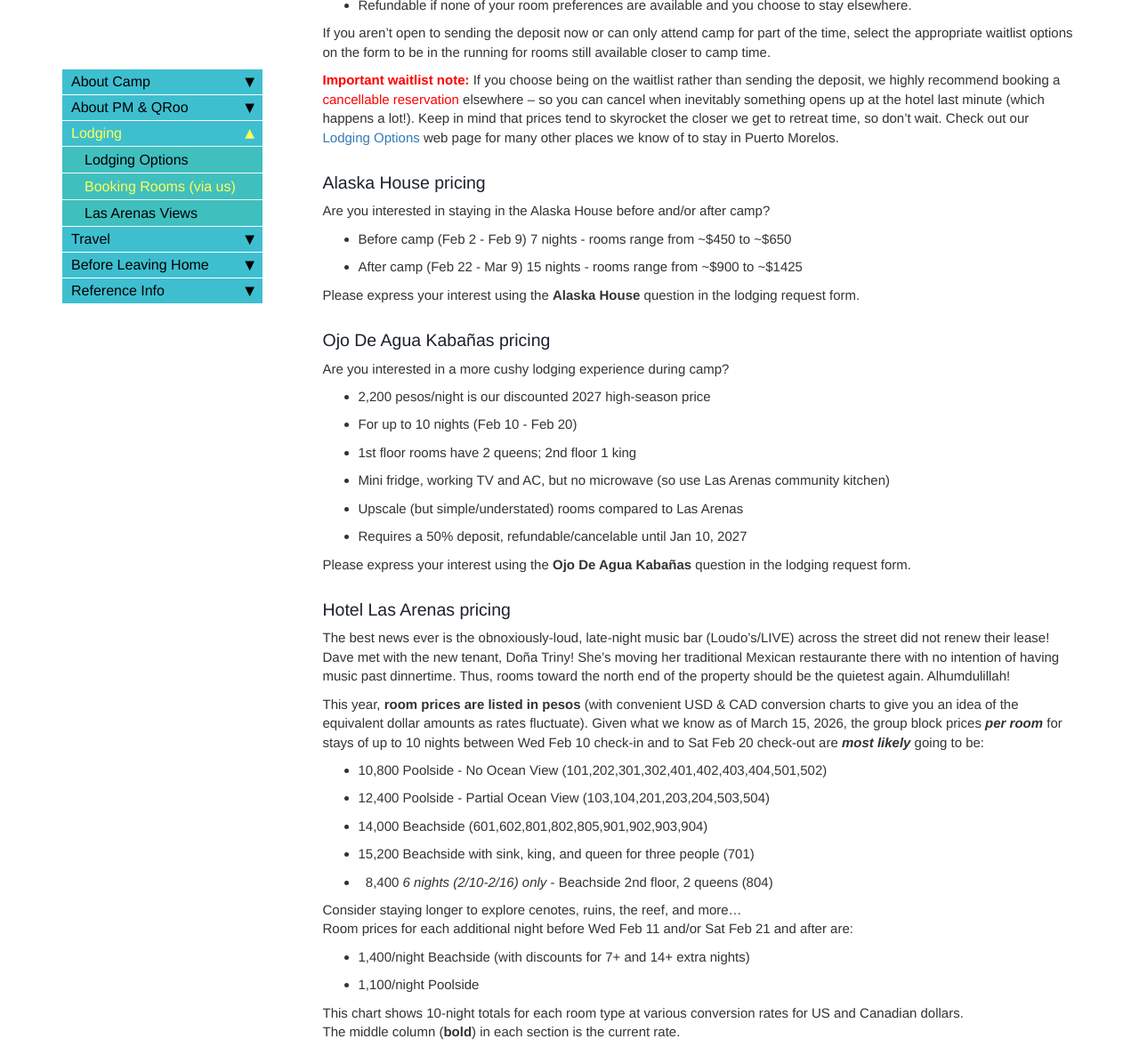
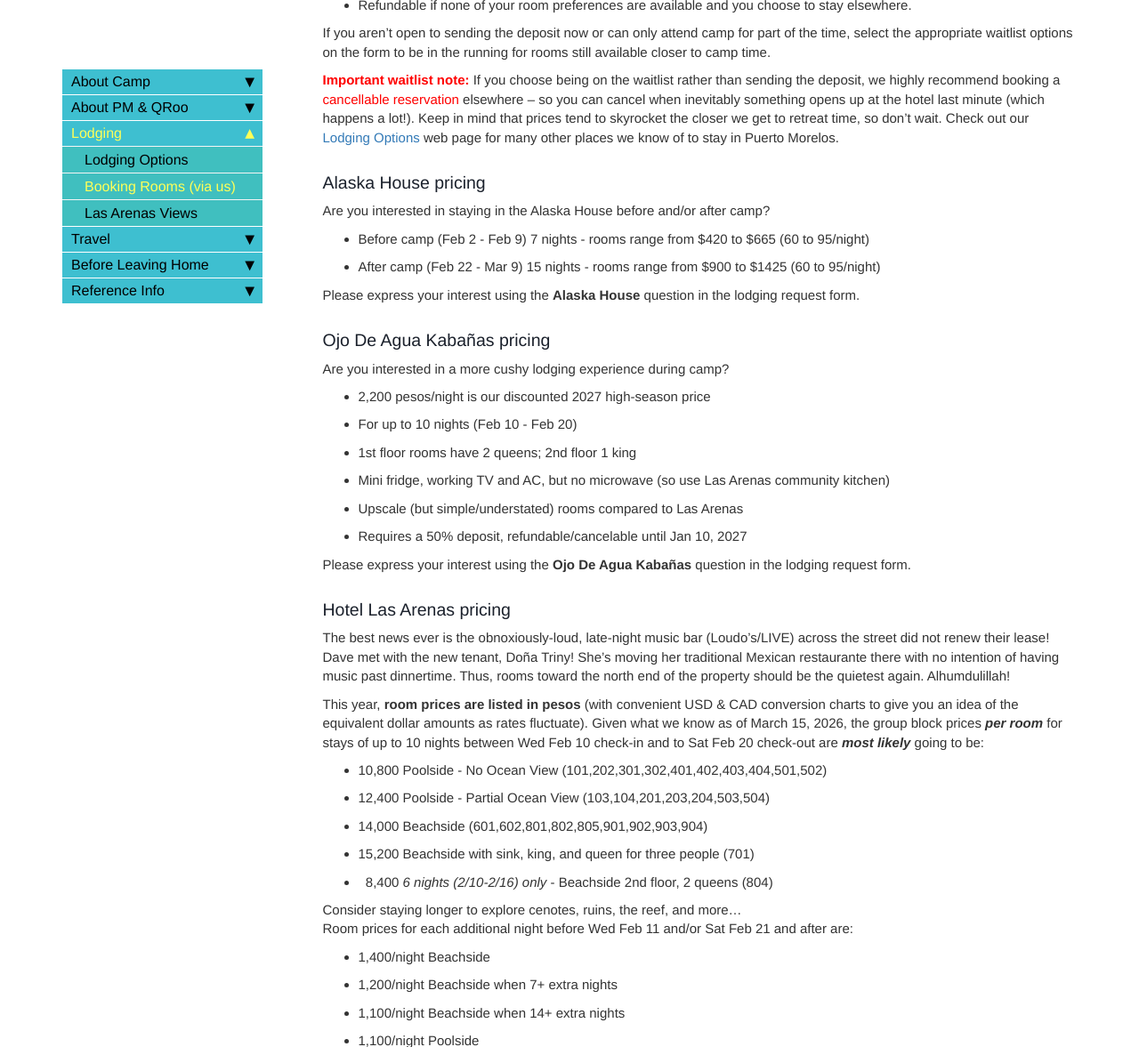
Before and after one commit to davewalker60/pmdup, a Jekyll site: the page built from pages/booking-rooms.md, in a window 1280 px wide and 1400 px high, scrolled down 669 px, cut to the strip 0-1177 px from the top of the window. Shown: the whole strip at 89% size. Built offline with Jekyll 4.4.1, drawn with Linux system fonts in a browser that asks for light colours; comment, search, counter and statistics services are not loaded.

Commit message:
Price adjustments

```diff
--- a/pages/booking-rooms.md
+++ b/pages/booking-rooms.md
@@ -31,8 +31,8 @@ If you aren't open to sending the deposit now or can only attend camp for part o
 
 ### Alaska House pricing
 Are you interested in staying in the Alaska House before and/or after camp?
-* Before camp (Feb 2 - Feb 9) 7 nights - rooms range from ~$450 to ~$650
-* After camp (Feb 22 - Mar 9) 15 nights - rooms range from ~$900 to ~$1425
+* Before camp (Feb 2 - Feb 9) 7 nights - rooms range from $420 to $665 (60 to 95/night)
+* After camp (Feb 22 - Mar 9) 15 nights - rooms range from $900 to $1425 (60 to 95/night)
 
 Please express your interest using the **Alaska House** question in the lodging request form.
 
@@ -59,7 +59,9 @@ This year, **room prices are listed in pesos** (with convenient USD & CAD conver
 *  &nbsp; 8,400 *6 nights (2/10-2/16) only* - Beachside 2nd floor, 2 queens (804)
 
 Consider staying longer to explore cenotes, ruins, the reef, and more...<br>Room prices for each additional night before Wed Feb 11 and/or Sat Feb 21 and after are:
-* 1,400/night Beachside (with discounts for 7+ and 14+ extra nights)
+* 1,400/night Beachside
+* 1,200/night Beachside when 7+ extra nights
+* 1,100/night Beachside when 14+ extra nights
 * 1,100/night Poolside
 
 This chart shows 10-night totals for each room type at various conversion rates for US and Canadian dollars.<br>The middle column (**bold**) in each section is the current rate.
```
